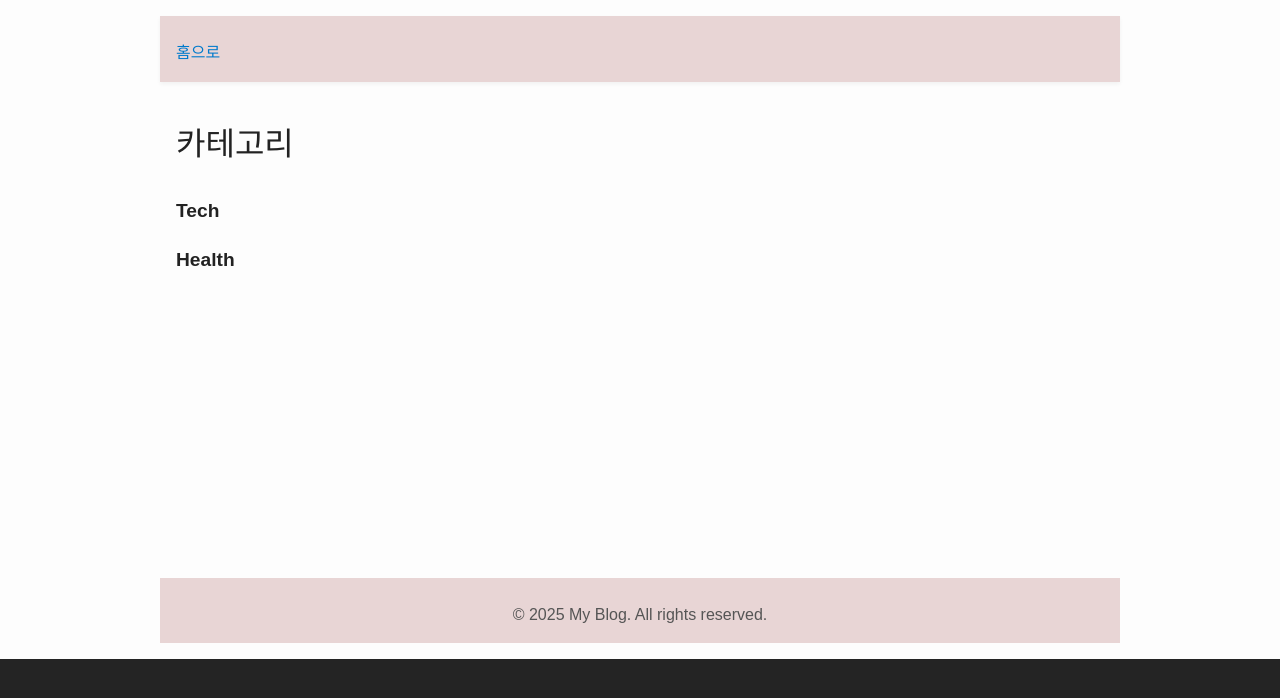
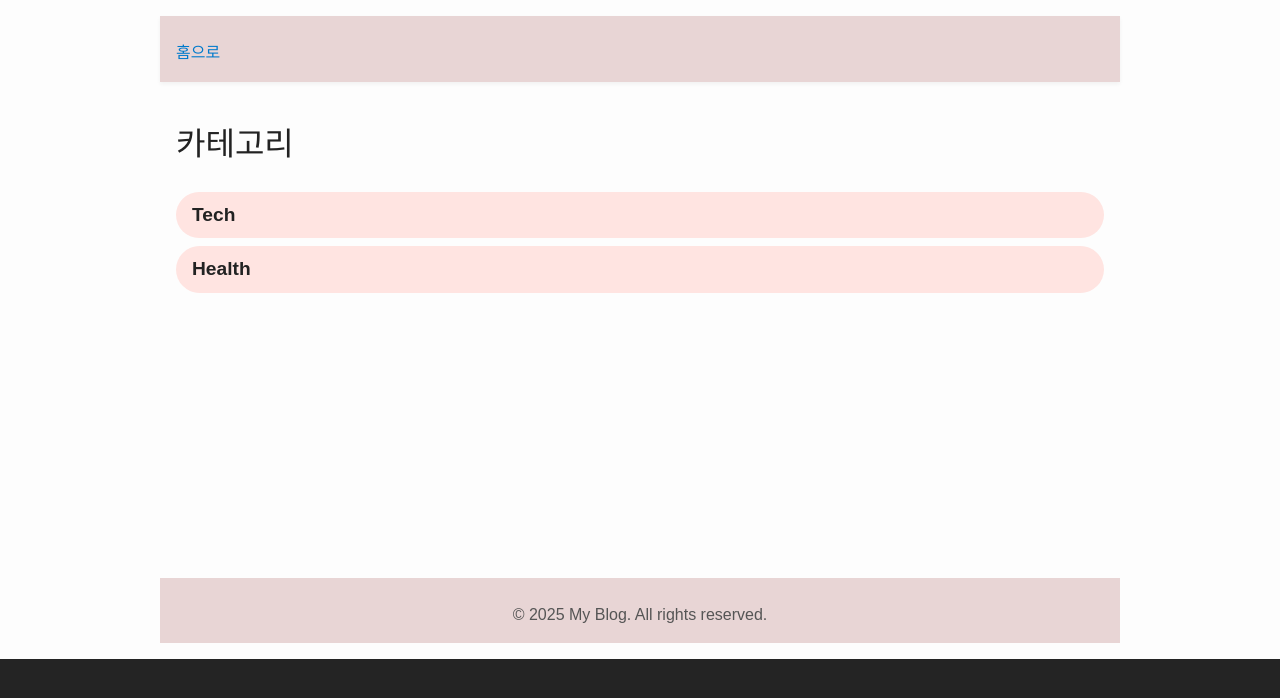
Before and after one commit to nanahjhna/iknow, a React (Vite) app: page / in a window 1280 px wide. Shown: the top 698 px of the page. Built offline with nearby package versions, Linux system fonts and the light colour scheme.

Commit message:
메뉴디자인수정

```diff
--- a/src/pages/Home.jsx
+++ b/src/pages/Home.jsx
@@ -21,24 +21,35 @@ export default function Home() {
     return (
         <Layout>
             <h1>카테고리</h1>
-            <ul style={{ listStyle: "none", padding: 0 }}>
+            <ul style={{
+                listStyle: "none",
+                padding: 0
+            }}>
                 {categories.map((cat) => (
-                    <li key={cat.name} style={{ marginBottom: "0.5rem" }}>
+                    <li key={cat.name} style={{
+                        marginBottom: "0.5rem",
+                        borderRadius: "999px",       // 타원형
+                        background: "#ffe4e1",       // 연한 핑크
+                        padding: "0.5rem 1rem",      // 내부 여백
+                        cursor: "pointer"
+                    }}>
                         <div
                             onClick={() => toggleCategory(cat.name)}
                             style={{
-                                cursor: "pointer",
                                 fontWeight: "bold",
                                 fontSize: "1.2rem",
                                 color: "#222",
-                                padding: "0.3rem 0",
                             }}
                         >
                             {cat.name}
                         </div>
 
                         {openCategory === cat.name && (
-                            <ul style={{ listStyle: "circle", marginLeft: "1rem", marginTop: "0.3rem" }}>
+                            <ul style={{
+                                listStyle: "circle",
+                                marginLeft: "1rem",
+                                marginTop: "0.3rem"
+                            }}>
                                 {cat.sub.map((sub) => (
                                     <li key={sub} style={{ marginBottom: "0.3rem" }}>
                                         <Link
@@ -54,6 +65,7 @@ export default function Home() {
                     </li>
                 ))}
             </ul>
+
         </Layout>
     );
 }
```
